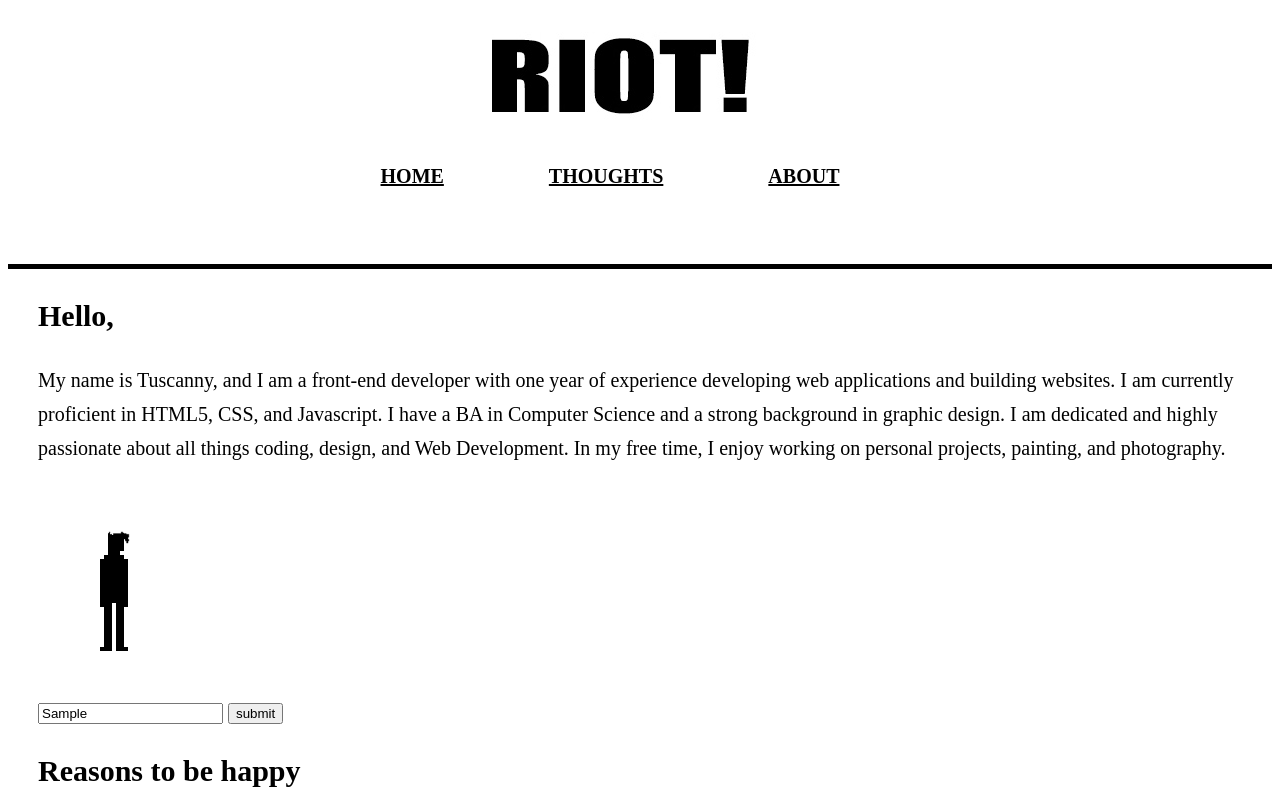
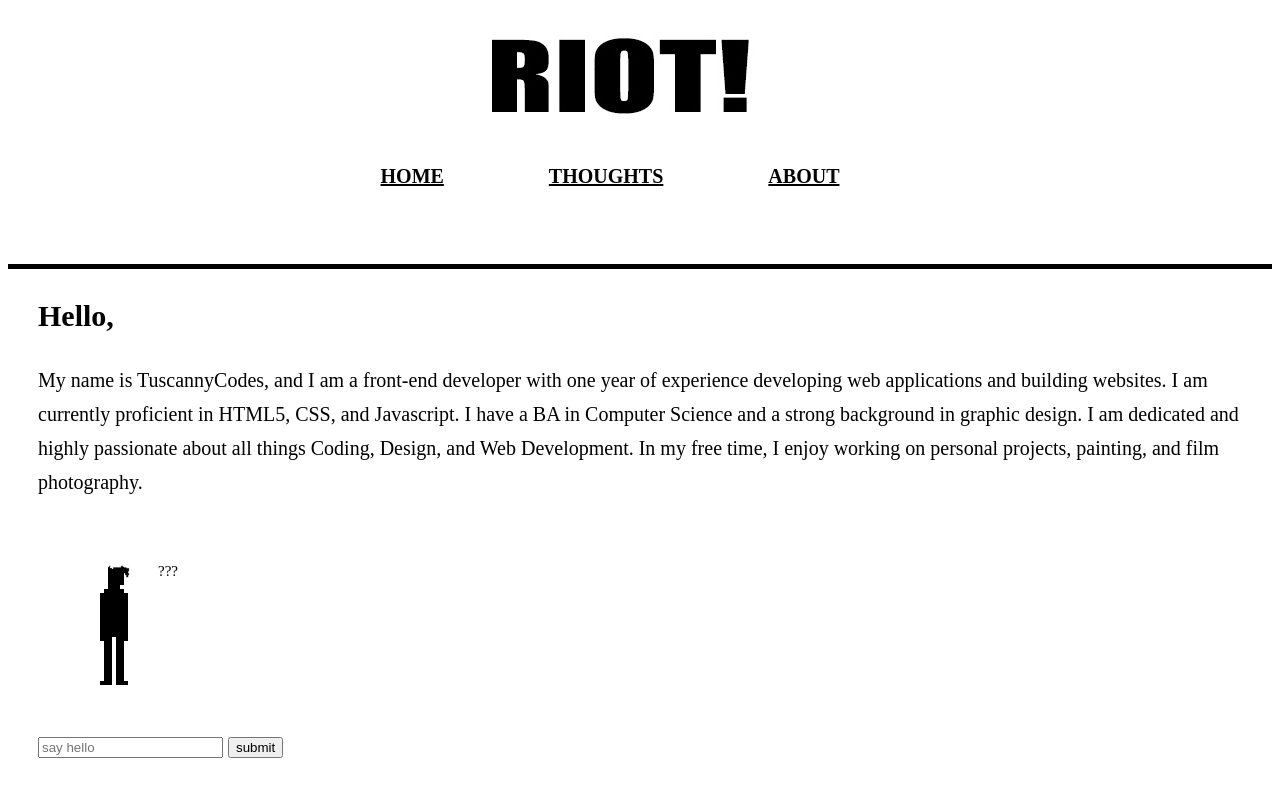
Before and after one commit to tuscannyCodes/Riot_Project, a plain HTML site: page index.html in a window 1280 px wide. Both pictures are taken after typing "Sample" into the empty fields and a click on the button "submit". Shown: the top 793 px of the page. Drawn offline with Linux system fonts and the light colour scheme.

Commit message:
added some features and changed some layout things.

```diff
--- a/index.html
+++ b/index.html
@@ -53,24 +53,28 @@
 
 
 
-			<p> My name is Tuscanny, and I am a front-end developer with one year of experience developing web applications and building websites. I am currently proficient in HTML5, CSS, and Javascript. I have a BA in Computer Science and a strong background in graphic design. I am dedicated and highly passionate about all things coding, design, and Web Development. In my free time, I enjoy working on personal projects, painting, and photography.  </p>
+			<p> My name is TuscannyCodes, and I am a front-end developer with one year of experience developing web applications and building websites. I am currently proficient in HTML5, CSS, and Javascript. I have a BA in Computer Science and a strong background in graphic design. I am dedicated and highly passionate about all things Coding, Design, and Web Development. In my free time, I enjoy working on personal projects, painting, and film photography.</p>
 
 
 
 	</div>
-
+		 <section id="bitMeTalkContainer" >
 		<!-- 8bit image with embedded link-->
 		<a href="http://infiniteugly.com" target="_blank">
-		<img src="images/bitme_image.png" width="200"> </a>
+		<img id="bitMe" src="images/bitme_image.png" width="200"> </a>
+		<p id="bitMeTalkBox"></p>
+
+		</section>
 		<!-- 8bit image with embedded link-->
 
 
 		<!--A random form-->
+
 		<form id= "randomForm">
 
 			<label for="ugly1"></label>
-			<input type="text" id="ugly1" name="">
-			<button id="submit" type="submit" >submit </button>
+			<input placeholder="say hello" type="text" id="ugly1" name="">
+			<button id="submit" type="submit">submit</button>
 
 
 		</form>
@@ -142,7 +146,7 @@
 			<textarea name="comments" placeholder="Go ahead, Im listening..."></textarea>
 			</form>
 			</div>
-
+<section id="randomQuotes">
 <div id="quoteDisplay">
 
 
@@ -150,7 +154,7 @@
 </div>
 <button id="quoteButton" onclick="newQuote()">Random Quote</button>
 
-
+</section>
 <!--this is a div with a buffer of space to add some extra margin to the bottom of the page-->
 		<div style= "margin-top:500px"></div>
 
--- a/script.js
+++ b/script.js
@@ -1,8 +1,8 @@
 /*create a fun input response for the random form*/
 const randomForm = document.querySelector("#randomForm");
 const formButton = document.querySelector("#submit");
-
-
+const bitMeTalkBox = document.querySelector("#bitMeTalkBox")
+const bitInputBox = document.querySelector("#ugly1")
 
 
 
@@ -17,14 +17,20 @@ const formButton = document.querySelector("#submit");
 
 formButton.addEventListener("click",function(e){
 
-e.preventDefault();
+   if(bitInputBox.value === "hello"){
 
+      bitMeTalkBox.innerHTML="hi";
+      bitInputBox.value="";
 
- console.log(randomForm.value)
+   }else{
 
+      bitMeTalkBox.innerHTML="???";
+      bitInputBox.value="";
+   }
+      e.preventDefault();
 
+      setTimeout(function(){bitMeTalkBox.innerHTML=""; }, 3000);
 });
-
 
 
 //instructions to make button set value of select option to "happy".
--- a/stylesheet.css
+++ b/stylesheet.css
@@ -35,7 +35,7 @@ textarea {
 
 
 
-}
+
 /*diffrent word colors on Journal page for fun*/
 
 .bcolor {
@@ -272,3 +272,27 @@ text-align: center;
 
 	margin-left: 30px
 }
+/*8bit me section*/
+
+#bitMeTalkContainer{
+
+	display: flex;
+	flex-direction: row;
+}
+
+
+#bitMeTalkBox{
+	font-size: 15px;
+	margin-left: -50px;
+}
+
+/*8bit me section END*/
+
+#randomQuotes{
+
+	display: flex;
+	flex-direction: column;
+	justify-content: center;
+	align-items: center;
+	align-content: center;
+}
```
